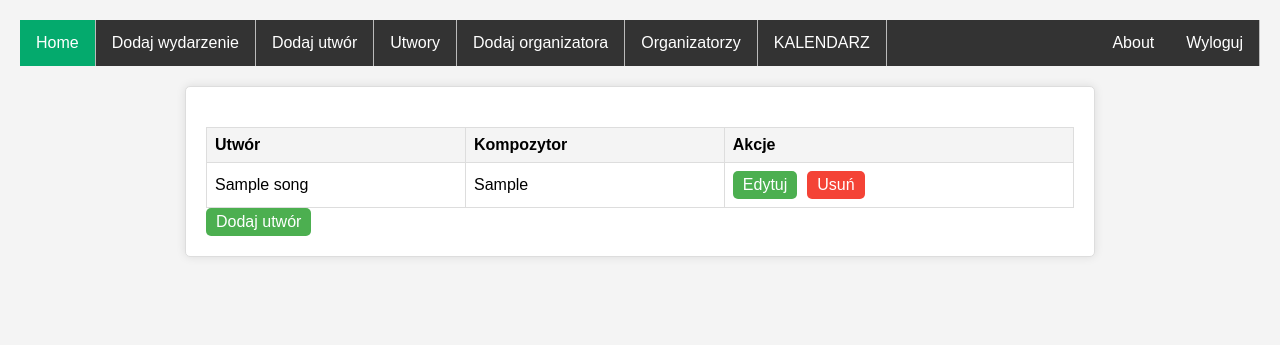
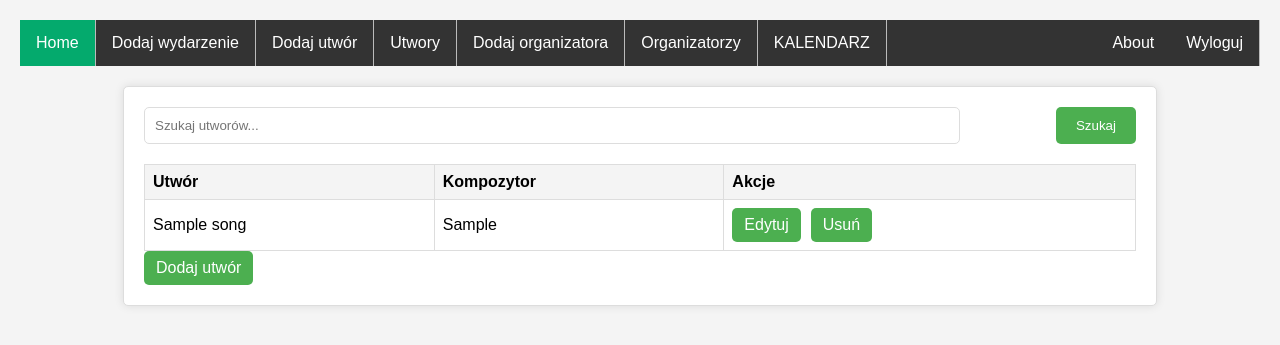
Before and after one commit to bluu26/Quartet_project, a Django app: page /main/songlist/ in a window 1280 px wide. Shown: the top 345 px of the page. Run offline with Django 5.2, Linux system fonts and the light colour scheme; a user stored in the database is signed in; tables that the repository leaves empty hold one stand-in row (values such as "Sample post").

Commit message:
added search to songs

```diff
--- a/band_main/views.py
+++ b/band_main/views.py
@@ -36,7 +36,11 @@ class AddSongView(LoginRequiredMixin, View):
 
 class SongListView(LoginRequiredMixin, View):
     def get(self, request):
-        songs = Song.objects.all()
+        query = request.GET.get('q')
+        if query:
+            songs = Song.objects.filter(name__icontains=query)
+        else:
+            songs = Song.objects.all()
         context = {'songs': songs}
         return render(request, 'song_list.html', context)
 
--- a/static/song.css
+++ b/static/song.css
@@ -8,13 +8,39 @@ body {
 }
 
 .song-container {
-    width: 70%;
+    width: 80%;
     margin: 20px auto;
     background-color: #fff;
     padding: 20px;
     border: 1px solid #ddd;
     border-radius: 5px;
     box-shadow: 0 0 10px rgba(0, 0, 0, 0.1);
+}
+
+.search-form {
+    margin-bottom: 20px;
+    display: flex;
+    justify-content: space-between;
+}
+
+.search-form input[type="text"] {
+    width: 80%;
+    padding: 10px;
+    border: 1px solid #ddd;
+    border-radius: 5px;
+}
+
+.search-form button {
+    padding: 10px 20px;
+    background-color: #4CAF50;
+    color: white;
+    border: none;
+    border-radius: 5px;
+    cursor: pointer;
+}
+
+.search-form button:hover {
+    background-color: #45a049;
 }
 
 .song-table {
@@ -39,24 +65,15 @@ body {
 }
 
 .edit-button, .delete-button {
-    padding: 5px 10px;
+    display: inline-block;
+    padding: 8px 12px;
     background-color: #4CAF50;
     color: white;
     text-decoration: none;
     border-radius: 5px;
     transition: background-color 0.3s ease;
-    border: none;
-    cursor: pointer;
 }
 
 .edit-button:hover, .delete-button:hover {
     background-color: #45a049;
 }
-
-.delete-button {
-    background-color: #f44336; /* Red color */
-}
-
-.delete-button:hover {
-    background-color: #c62828; /* Darker red */
-}
--- a/templates/song_list.html
+++ b/templates/song_list.html
@@ -5,6 +5,10 @@
 </head>
 {% block content %}
     <div class="song-container">
+        <form method="GET" class="search-form">
+            <input type="text" name="q" placeholder="Szukaj utworów...">
+            <button type="submit" class="search-button">Szukaj</button>
+        </form>
         <table class="song-table">
             <thead>
                 <tr>
```
